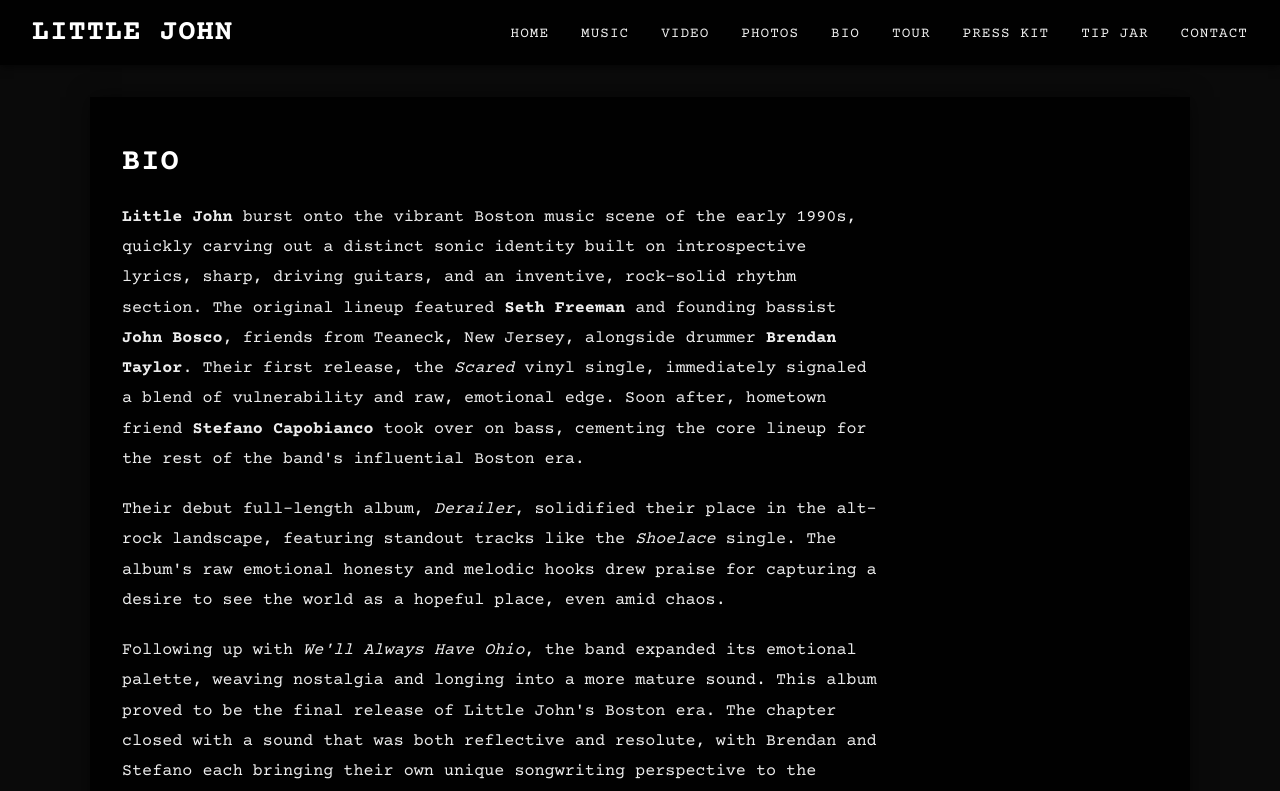
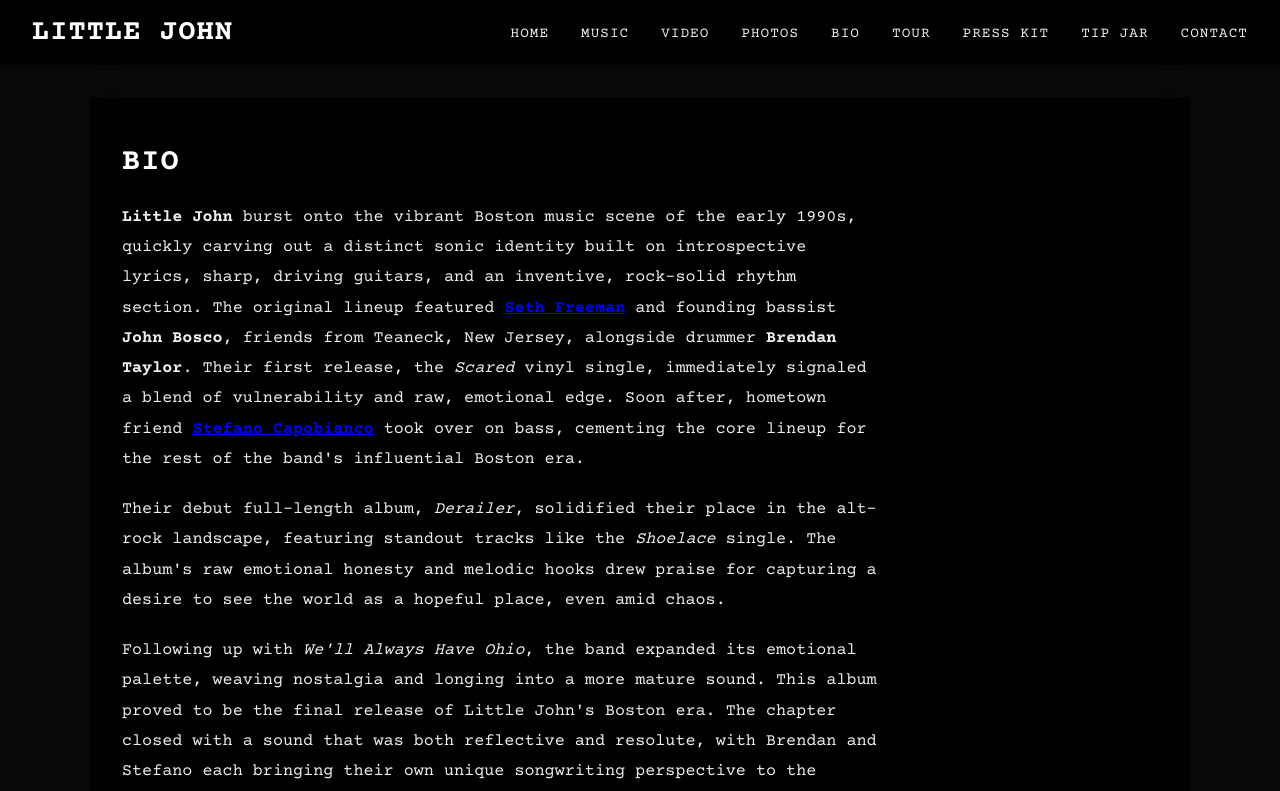
Before and after one commit to sethfreeman/littlejohnrocks, a Next.js app in the folder frontend/: page /about in a window 1280 px wide. Shown: the top 791 px of the page. Built offline with nearby package versions, Linux system fonts and the light colour scheme.

Commit message:
Link first mention of Seth Freeman and Stefano Capobianco
Home and Bio pages: first 'Seth Freeman' -> sethfreemanmusic.com, first
'Stefano Capobianco' -> stefanovox.com. EPK left link-free.

```diff
--- a/frontend/app/about/page.js
+++ b/frontend/app/about/page.js
@@ -14,11 +14,18 @@ export default function About() {
           <strong>Little John</strong> burst onto the vibrant Boston music scene of the early
           1990s, quickly carving out a distinct sonic identity built on introspective lyrics,
           sharp, driving guitars, and an inventive, rock-solid rhythm section. The original lineup
-          featured <strong>Seth Freeman</strong> and founding bassist <strong>John Bosco</strong>,
+          featured{' '}
+          <a href="https://sethfreemanmusic.com" target="_blank" rel="noopener noreferrer">
+            <strong>Seth Freeman</strong>
+          </a>{' '}
+          and founding bassist <strong>John Bosco</strong>,
           friends from Teaneck, New Jersey, alongside drummer <strong>Brendan Taylor</strong>.
           Their first release, the <em>Scared</em> vinyl single, immediately signaled a blend of
           vulnerability and raw, emotional edge. Soon after, hometown friend{' '}
-          <strong>Stefano Capobianco</strong> took over on bass, cementing the core lineup for the
+          <a href="https://stefanovox.com/" target="_blank" rel="noopener noreferrer">
+            <strong>Stefano Capobianco</strong>
+          </a>{' '}
+          took over on bass, cementing the core lineup for the
           rest of the band&apos;s influential Boston era.
         </p>
         <p>
```
Also changed, not shown: frontend/app/page.js (+6 -2 lines).
